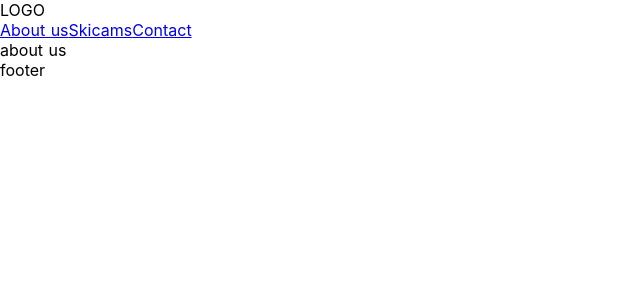
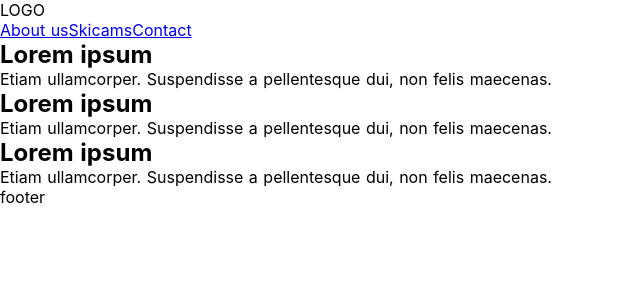
Before and after one commit to fraunos/pgs-test, a Nuxt app: page / in a window 1280 px wide. Shown: the top 300 px of the page, without its empty margins (0-640 px from the left). Built offline with nearby package versions, Linux system fonts and the light colour scheme.

Commit message:
about us cards rendering

```diff
--- a/pages/index.vue
+++ b/pages/index.vue
@@ -1,7 +1,14 @@
 <template>
   <section class="container">
-    <div>
-      about us
+    <div class="cards">
+      <div v-for="n in 3" :key="n" class="card">
+        <div class="img">
+        </div>
+        <div class="desc">
+          <h1>{{lorem.head}}</h1>
+          <p>{{lorem.body}}</p>
+        </div>
+      </div>
     </div>
   </section>
 </template>
@@ -9,6 +16,14 @@
 <script>
 export default {
   components: {
+  },
+  data () {
+    return {
+      lorem: {
+        head: 'Lorem ipsum',
+        body: 'Etiam ullamcorper. Suspendisse a pellentesque dui, non felis maecenas.'
+      }
+    }
   }
 }
 </script>
```
